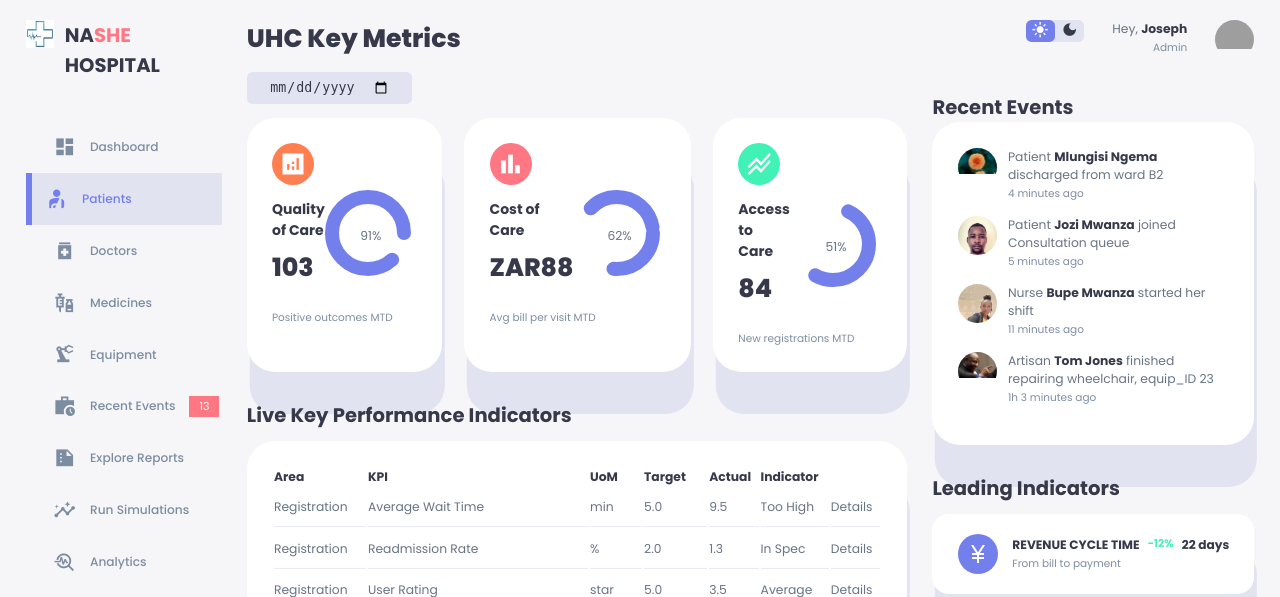
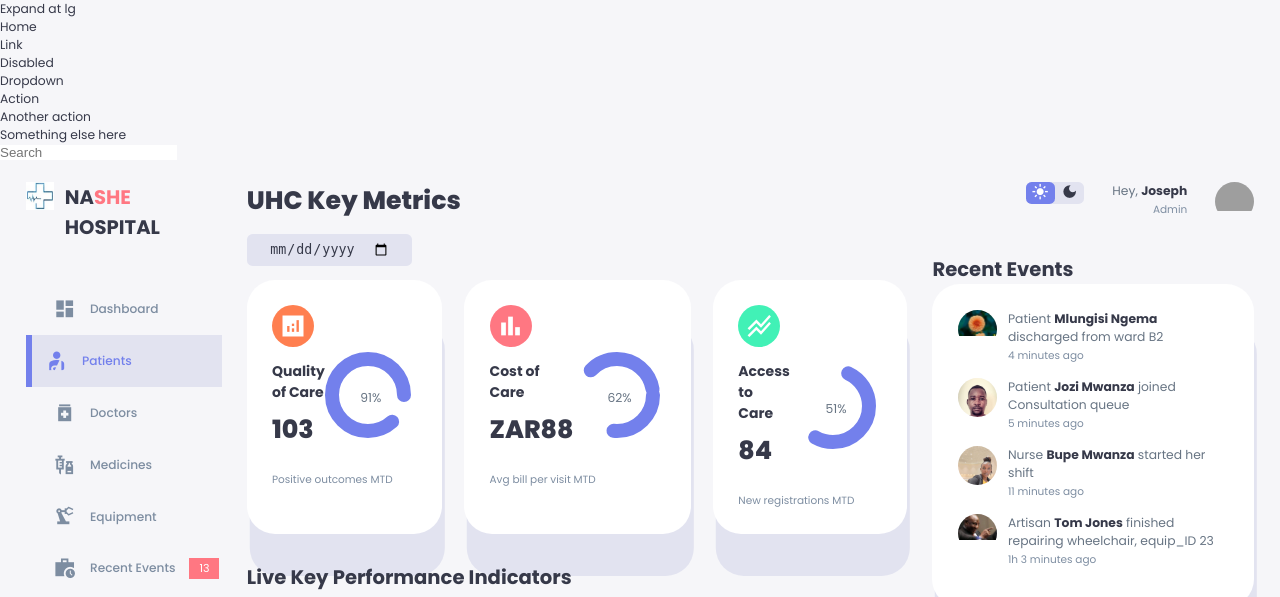
Before and after one commit to Yuska-Jozi/responsive-hospital-dashboard, a Flask app: page / in a window 1280 px wide. Shown: the top 597 px of the page. Run offline with Flask 3, Linux system fonts and the light colour scheme; grey boxes are pictures that could not be loaded.

Commit message:
added navigation bar bootstrap

```diff
--- a/templates/index.html
+++ b/templates/index.html
@@ -11,6 +11,7 @@
   <link rel="stylesheet" type="text/css" href="static/style.css">
 </head>
 <body>
+  {% include 'nav.html' %}
   <div class="container">
     <aside>
       <div class="top">
--- /dev/null
+++ b/templates/nav.html
@@ -0,0 +1,33 @@
+  <nav class="navbar navbar-expand-lg navbar-dark bg-dark" aria-label="Fifth navbar example">
+    <div class="container-fluid">
+      <a class="navbar-brand" href="#">Expand at lg</a>
+      <button class="navbar-toggler" type="button" data-bs-toggle="collapse" data-bs-target="#navbarsExample05" aria-controls="navbarsExample05" aria-expanded="false" aria-label="Toggle navigation">
+        <span class="navbar-toggler-icon"></span>
+      </button>
+
+      <div class="collapse navbar-collapse" id="navbarsExample05">
+        <ul class="navbar-nav me-auto mb-2 mb-lg-0">
+          <li class="nav-item">
+            <a class="nav-link active" aria-current="page" href="#">Home</a>
+          </li>
+          <li class="nav-item">
+            <a class="nav-link" href="#">Link</a>
+          </li>
+          <li class="nav-item">
+            <a class="nav-link disabled" aria-disabled="true">Disabled</a>
+          </li>
+          <li class="nav-item dropdown">
+            <a class="nav-link dropdown-toggle" href="#" data-bs-toggle="dropdown" aria-expanded="false">Dropdown</a>
+            <ul class="dropdown-menu">
+              <li><a class="dropdown-item" href="#">Action</a></li>
+              <li><a class="dropdown-item" href="#">Another action</a></li>
+              <li><a class="dropdown-item" href="#">Something else here</a></li>
+            </ul>
+          </li>
+        </ul>
+        <form role="search">
+          <input class="form-control" type="search" placeholder="Search" aria-label="Search">
+        </form>
+      </div>
+    </div>
+  </nav>
```
